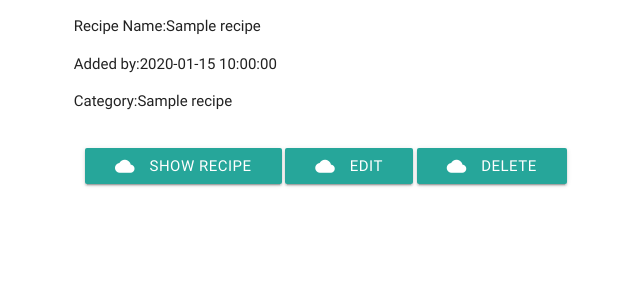
After one commit to Code-Institute-Submissions/the-recipe-book-group, a Flask app: page /recipelist in a window 1280 px wide. The commit adds this page. Shown: the top 300 px of the page, without its empty margins (107-747 px from the left). Run offline with Flask 2, Linux system fonts and the light colour scheme; a database or web service that is not in the repository returns one stand-in record (values such as "Sample title"); some libraries are stand-ins or nearby versions.

Commit message:
recipelist.html added to show list of recipes. Still not according to categories. Delete function added and connected. Show recipe and edit recipe added but not connected

```diff
--- a/app.py
+++ b/app.py
@@ -21,12 +21,6 @@ def get_recipes():
     return render_template("index.html")
 
 
-
-
-
-
-
-
 @app.route('/addrecipe')
 def add_recipe():
     return render_template("addrecipe.html", categories=mongo.db.categories.find())
@@ -38,14 +32,22 @@ def insert_recipe():
     return redirect(url_for('show_recipe'))
      # only redirected to show_recipe for test purposes
 
-@app.route('/showrecipe')
-def show_recipe():
-    return render_template("showrecipe.html", recipes=mongo.db.recipes.find())
+
+
+@app.route('/editrecipe/ <recipe_id>')
+def edit_recipe(recipe_id):
+    the_recipe=mongo.db.recipes.find_one({"_id: ObjectId(recipe_id)"})
+    all_categories=mongo.db.categories.find()
+    return render_template('editrecipe.html', recipe=the_recipe , categories=all_categories)
+
+@app.route('/recipelist')
+def recipe_list():
+    return render_template("recipelist.html", recipes=mongo.db.recipes.find())
 
 @app.route('/deleterecipe/ <recipe_id>')
 def delete_recipe(recipe_id):
     mongo.db.recipes.remove({"_id": ObjectId(recipe_id)})
-    return redirect(url_for('show_recipe'))
+    return redirect(url_for('recipe_list'))
 
 
 
--- a/templates/index.html
+++ b/templates/index.html
@@ -34,6 +34,7 @@
 </div>
 
 
+
 <h1>Hello {{user}}</h1>
 
 {% endblock %}
--- /dev/null
+++ b/templates/recipelist.html
@@ -0,0 +1,22 @@
+{% extends 'base.html' %}
+
+{% block content %}
+
+
+ {% for recipe in recipes %}
+
+
+ <div class="row">
+  <p>Recipe Name:{{recipe.recipe_name}}</p>
+  <p>Added by:{{recipe.added_by}}</p>
+
+ <p>Category:{{recipe.category_name}}
+ </div>
+
+ <a class="waves-effect waves-light btn"><i class="material-icons left">cloud</i>Show Recipe</a>
+  <a class="waves-effect waves-light btn"><i class="material-icons left">cloud</i>Edit</a>
+  <a href="{{ url_for('delete_recipe', recipe_id=recipe._id)}}" class="waves-effect waves-light btn"><i class="material-icons left">cloud</i>Delete</a>
+
+  {% endfor %}
+
+  {% endblock %}
```
Also changed, not shown: templates/chooserecipe.html (added, +13 -0 lines), templates/showrecipe.html (deleted, +0 -21 lines).
